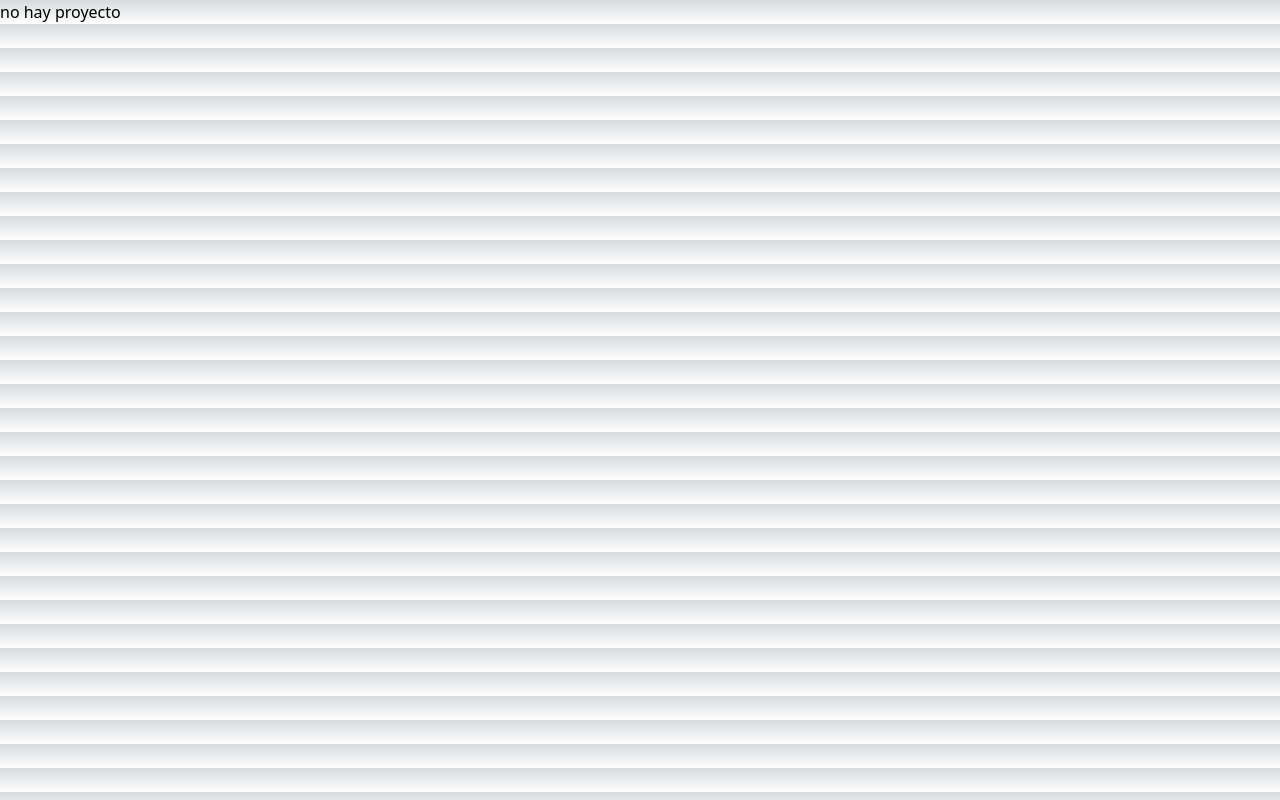
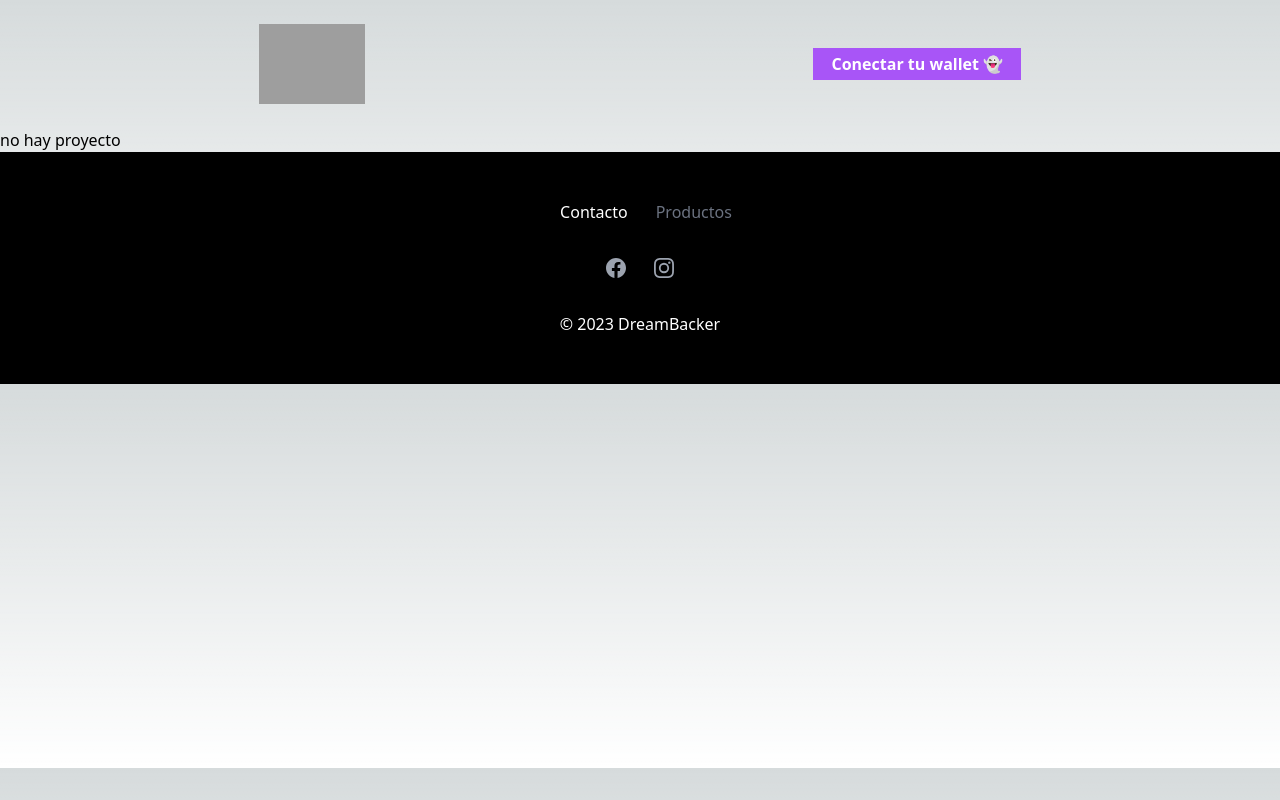
Before and after one commit to KiraBelak/dreambacker, a Next.js app: page /dreamer in a window 1280 px wide. Built offline with nearby package versions, Linux system fonts and the light colour scheme; grey boxes are pictures that could not be loaded.

Commit message:
btn wallet and dropdown and dreamer page demo

```diff
--- a/components/common/Header.js
+++ b/components/common/Header.js
@@ -1,30 +1,31 @@
 import Link from "next/link";
 import Image from "next/image";
+import { ConnectWallet } from "../connectwallet";
 
 const Header = () => {
   return (
     <header className="bg-primary-600">
       <nav className="max-w-7xl mx-auto px-4 sm:px-6 lg:px-8" aria-label="Top">
-        <div className="w-full py-6 flex items-center justify-between border-b border-primary-500 lg:border-none">
+        <div className="w-full py-6 flex items-center justify-around border-b border-primary-500 lg:border-none">
           <div className="flex items-center">
             <Link href="/">
               <span className="sr-only">Workflow</span>
               <Image
-                className="h-20 w-auto"
+                className="h-20 mr-96 w-auto"
                 src="https://res.cloudinary.com/dzdqwcqj0/image/upload/c_crop,h_106,w_500/v1685746064/DreamBacker/DreamBacker_-_Logo_qc9fp7.png"
                 alt="logo"
                 width={500}
                 height={500}
               />
             </Link>
-            <div className="hidden ml-10 space-x-8 lg:block">
-              <Link
-                href="/productos"
-                className="text-base font-medium text-white hover:text-primary-50"
+            <div className="hidden ml-16 space-x-8 lg:block">
+             <div
+                className="text-base font-medium  text-white hover:text-primary-50"
               >
                 {" "}
-                Aquí qué{" "}
-              </Link>
+                <ConnectWallet />
+                {" "}
+              </div>
             </div>
           </div>
         </div>
@@ -34,7 +35,7 @@ const Header = () => {
             className="text-base font-medium text-white hover:text-primary-50"
           >
             {" "}
-            Aquí qué{" "}
+            wenas{" "}
           </Link>
         </div>
       </nav>
--- a/components/connectwallet.js
+++ b/components/connectwallet.js
@@ -10,6 +10,7 @@ import {
   clusterApiUrl,
   SendTransactionError,
 } from "@solana/web3.js";
+import Link from "next/link";
 
 const { toast, Toaster } = require("react-hot-toast");
 
@@ -17,6 +18,7 @@ const SOLANA_NETWORK = "devnet";
 
 export function ConnectWallet() {
   const { publicKey, setPublicKey } = useContext(WalletContext);
+  const [open, setOpen] = useState(false);
 
   const router = useRouter();
   const [balance, setBalance] = useState(0);
@@ -57,7 +59,7 @@ export function ConnectWallet() {
       setPublicKey(null);
       solana.disconnect();
       toast.success("Wallet disconnected 👻");
-      router.reload(window?.location?.pathname);
+      router.push("/");
     }
   };
 
@@ -92,7 +94,12 @@ export function ConnectWallet() {
         <div className="flex flex-col place-items-center justify-center">
           {publicKey ? (
             <div className="flex flex-col place-items-center justify-center">
-              <div className="flex flex-row place-items-center justify-center">
+              <div
+                className="flex flex-row place-items-center justify-center"
+                onClick={() => {
+                  setOpen(!open);
+                }}
+              >
                 <p className="text-2xl font-bold text-purple-500">
                   Tu wallet: {"  "}
                 </p>
@@ -102,6 +109,24 @@ export function ConnectWallet() {
                     publicKey.substring(publicKey.length - 7, publicKey.length)}
                 </p>
               </div>
+              {open ? (
+                <div className="absolute top-10 mt-12 w-48 bg-white rounded-md shadow-lg py-1 ring-1 ring-black ring-opacity-5">
+                  <Link
+                    href="/user/dashboard"
+                    className="block px-4 py-2 text-sm text-gray-700 hover:bg-gray-100"
+                  >
+                    Dashboard
+                  </Link>
+                  <button
+                    onClick={() => {
+                      signOut();
+                    }}
+                    className="block px-4 py-2 text-sm text-gray-700 hover:bg-gray-100"
+                  >
+                    Desconectar wallet 🥲
+                  </button>
+                </div>
+              ) : null}
             </div>
           ) : (
             <button
--- a/pages/dreamer/index.js
+++ b/pages/dreamer/index.js
@@ -1,5 +1,6 @@
 import React, {useContext, useState} from 'react';
 import {WalletContext} from '../../src/wallet';
+import MainLayout from "@/components/layouts/MainLayout";
 
 
 
@@ -12,7 +13,7 @@ export default function Dreamer(){
 
 
     return(
-        <div>
+        <MainLayout>
         {project ? (
             <div>
                 <h1>
@@ -25,6 +26,6 @@ export default function Dreamer(){
                 <h1>no hay proyecto</h1>
                 </div>
         )}
-        </div>
+        </MainLayout>
     )
 }
--- a/pages/index.js
+++ b/pages/index.js
@@ -2,17 +2,27 @@ import { Inter } from "next/font/google";
 import { ConnectWallet } from "../components/connectwallet";
 import MainLayout from "@/components/layouts/MainLayout";
 import MovingGallery from "@/components/MovingGallery";
-
-
-
+import { WalletContext } from "../src/wallet";
+import { useRouter } from "next/router";
+import { useContext } from "react";
 
 const inter = Inter({ subsets: ["latin"] });
 
 export default function Home() {
+  const { publicKey, setPublicKey } = useContext(WalletContext);
+  const router = useRouter();
+
+
+  if (publicKey) {
+    console.log("the public",publicKey);
+    router.push("/dreamer");
+  }
+
+
+
   return (
     <div>
       <MainLayout>
-        <ConnectWallet />
         <div className="page-container">
           <div className="hero-section">
             {/* Your hero section content goes here */}
@@ -43,6 +53,5 @@ export default function Home() {
         }
       `}</style>
     </div>
-
   );
 }
```
